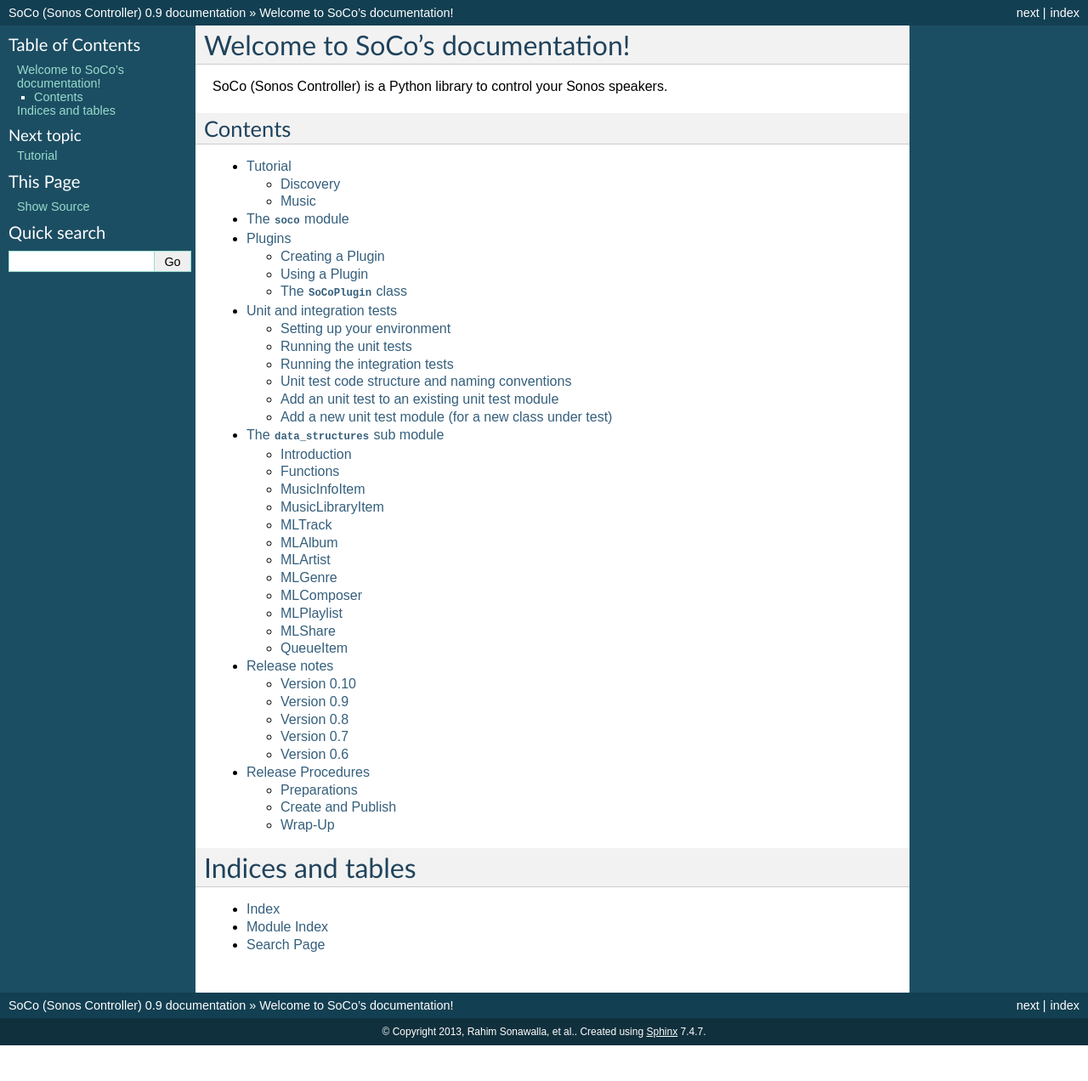
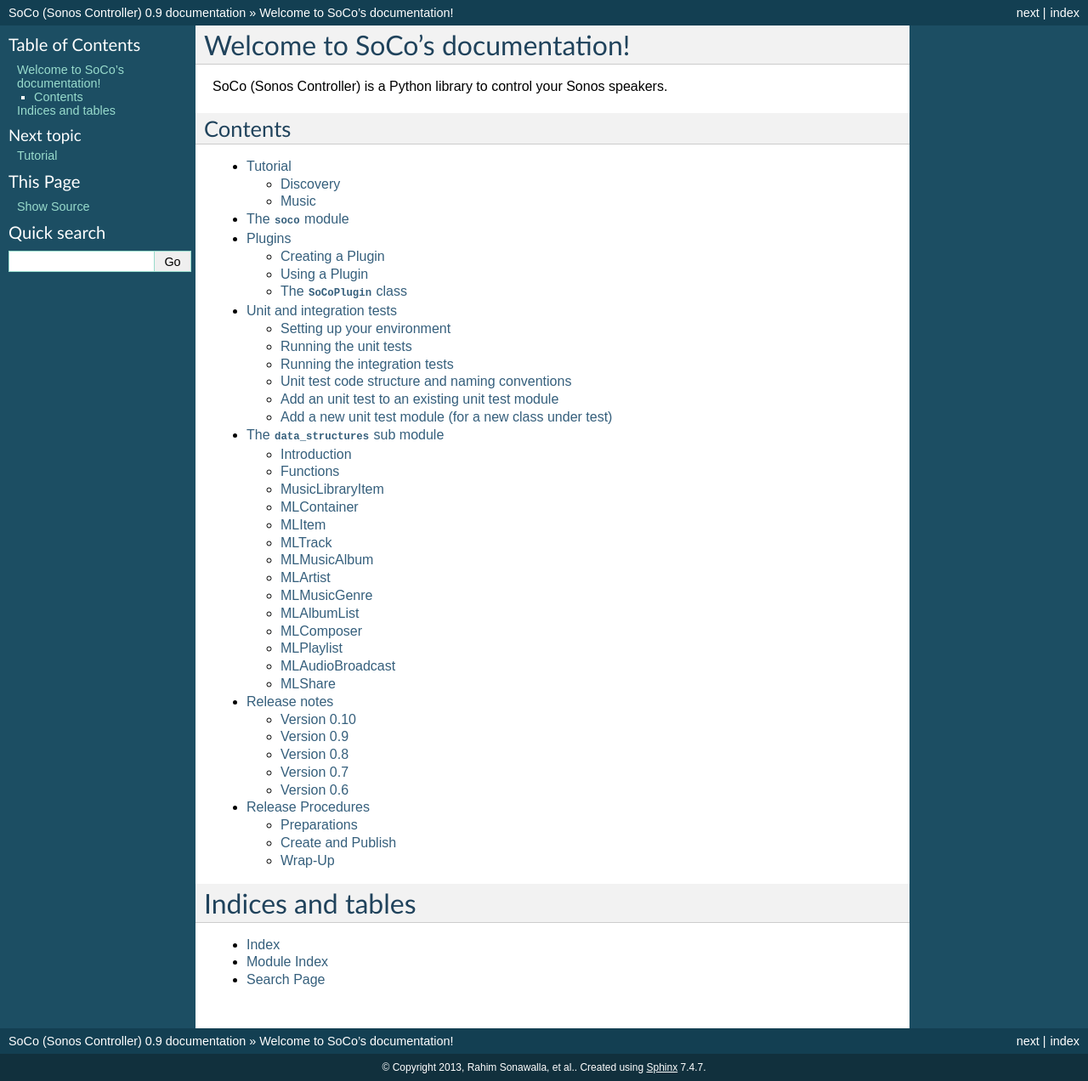
Before and after one commit to SoCo/SoCo, a Sphinx documentation site: the page built from doc/index.rst, in a window 1280 px wide. Shown: the whole page at 85% size. Built offline with Sphinx 7.4.7, drawn with Linux system fonts in a browser that asks for light colours; before the commit the page ends 1230 px from its top, so only the background shows below that; some of the changed lines change nothing that is shown.

Commit message:
Revising docs for new data_structures

```diff
--- a/doc/data-structures-mod.rst
+++ b/doc/data-structures-mod.rst
@@ -6,69 +6,43 @@
 Introduction
 ============
 
-The data structures are used to represent playable items like e.g. a
-music track or playlist. The data structure classes are documented in
-the sections below and the rest of this section contains a more
-thorough introduction.
+The majority of the data structures in this module are used to represent the
+metadata for music items, such as music tracks, genres and playlists. The data
+structure classes are documented in the sections below and the rest of this
+section contains a more thorough introduction.
 
-To expand a bit, the ``data_structures`` sub-module consist of a
-hierarchy of classes that represent different music information
-items. This could be a "real" item such as a music library track,
-album or genre or an abstract item such as a music library item.
+Many music related items have a lot of metadata in common. For example, a music
+track and an album may both have artist and title metadata. It is possible
+therefore to derive a hierarchy of items, and to implement them as a class
+structure. The hierarchy which Sonos has adopted is represented by the `DIDL
+Lite xml schema <http://www.upnp.org/schemas/av/didl-lite-v2.xsd>`_ (DIDL stands for 'Digital Item Description Language'. For more details, see the
+`UPnP specifications
+(PDF) <http://www.upnp.org/specs/av/UPnP-av-ContentDirectory-v1-Service.pdf>`_.
 
-The main advantages of using classes as apposed to e.g. dicts to
-contain the information are:
-
- * They are easy to identify
- * It is possibly to define and agree on certain abilities such as
-   what is the criteria for two tracks being equal
- * Certain functionality for these information object, such as
-   producing the XML that is needed for the UPnP communication can be
-   attached to the elements themselves.
-
-Many of the items have a lot in common and therefore has shared
-functionality. This has been implemented by means of inheritance, in
-such a way that common functionality is always pulled up the
-inheritance hierarchy to the highest point that have this
-functionality in common. The hierarchy is illustrated in figure
-:ref:`the figure below <figure-inheritance>`. The black lines are the
-lines of inheritance, going from the top down.
+In the ``data_structures`` module, each class represents a particular DIDL-Lite
+object and is illustrated in :ref:`the figure below <figure-inheritance>`. The
+black lines are the lines of inheritance, going from the top down.
 
 .. _figure-inheritance:
 .. inheritance-diagram:: soco.data_structures
 
-All data structures are :py:class:`music information items
-<.MusicInfoItem>`. Three classes inherit from this top level class;
-the :py:class:`queue item <.QueueItem>`, the :py:class:`music library
-item <.MusicLibraryItem>` and the music service item
+All data structures are subclasses of the abstract :py:class:`music library item <soco.data_structures.MusicLibraryItem>` class. You should never need to instantiate this directly. The subclasses are divided into :py:class:`ML Containers <soco.data_structures.MLContainer>` and :py:class:`ML Items <soco.data_structures.MLItem>`. In general, :py:class:`ML Containers <soco.data_structures.MLContainer>` are things, like playlists, which are intended to contain other items.
 
-There are 8 types of :py:class:`music library items
-<.MusicLibraryItem>`, represented by the 8 classes that inherit from
-it. From these classes all information items are available as named
-properties. All of these items contains a :py:attr:`title
-<.MusicLibraryItem.title>`, a :py:attr:`URI <.MusicLibraryItem.uri>`
-and a :py:attr:`UPnP class <.MusicLibraryItem.item_class>`, so these
-items are defined in the :py:class:`.MusicLibraryItem` class and
-inherited by them all. For most items the ``ID`` can be extracted from
-the URI in the same way, so therefore it is defined in
-:py:attr:`.MusicLibraryItem.item_id` and the few classes
-(:py:class:`.MLTrack`, :py:class:`.MLPlaylist`) that extract the ID
-differently from the URI then overrides this property. Besides the
-information items that they all share, :py:class:`.MLTrack` and
-:py:class:`.MLAlbum` define some extra fields such as :py:attr:`album
-<.MLTrack.album>`, :py:attr:`album_art_uri <.MLTrack.album_art_uri>`
-and :py:attr:`creator <.MLTrack.creator>`.
+At the bottom of the class hierarchy are 10 types of :py:class:`music library items <.MusicLibraryItem>`. On each of these classes, relevant metadata items
+are are available as attributes (though they may be implemented as properties).
+Each has a :py:attr:`title <.MusicLibraryItem.title>`, a :py:attr:`URI <.MusicLibraryItem.uri>`, an :py:attr:`item id <.MusicLibraryItem.item_id>` and
+a :py:attr:`UPnP class <.MusicLibraryItem.item_class>`. Some have other
+attributes. For example, :py:class:`.MLTrack` and :py:class:`.MLMusicAlbum` have
+some extra fields such as :py:attr:`album <.MLTrack.album>`,
+:py:attr:`album_art_uri <.MLTrack.album_art_uri>` and :py:attr:`creator <.MLTrack.creator>`.
 
-One of the more important attributes is :py:attr:`didl_metadata
-<.MusicLibraryItem.didl_metadata>`. It is used to produce the metadata
-that is sent to the Sonos® units. This metadata is created in an
-almost identical way, which is the reason that it is implemented in
-:py:class:`.MusicLibraryItem`. It uses the URI (through the ID), the
-UPnP class and the title that the items are instantiated with and the
-two class variables ``parent_id`` and ``_translation``. ``parent_id``
-must be over written in each of the sub classes, whereas that is only
-necessary for ``_translation`` if the information fields are different
-from the default.
+One of the more important attributes which each class has is
+:py:attr:`didl_metadata <.MusicLibraryItem.didl_metadata>`. It is used to
+produce the metadata that is sent to the Sonos® units in the form of xml. This
+metadata is created in an almost identical way for each class, which is why it
+is implemented in :py:class:`.MusicLibraryItem`. It uses the URI, the UPnP
+class and the title that the items are instantiated with, along with the two
+class variables ``parent_id`` and ``_translation``.
 
 Functions
 =========
@@ -76,17 +50,6 @@
 .. autofunction:: soco.data_structures.ns_tag
 .. autofunction:: soco.data_structures.get_ml_item
 
-MusicInfoItem
-=============
-
-.. autoclass:: soco.data_structures.MusicInfoItem
-   :members:
-   :show-inheritance:
-
-   .. automethod:: soco.data_structures.MusicInfoItem.__init__
-   .. automethod:: soco.data_structures.MusicInfoItem.__eq__
-   .. automethod:: soco.data_structures.MusicInfoItem.__repr__
-   .. automethod:: soco.data_structures.MusicInfoItem.__str__
 
 MusicLibraryItem
 ================
@@ -96,6 +59,29 @@
    :special-members:
    :show-inheritance:
 
+   .. automethod:: soco.data_structures.MusicLibraryItem.__init__
+   .. automethod:: soco.data_structures.MusicLibraryItem.__eq__
+   .. automethod:: soco.data_structures.MusicLibraryItem.__repr__
+   .. automethod:: soco.data_structures.MusicLibraryItem.__str__
+
+
+MLContainer
+===========
+
+.. autoclass:: soco.data_structures.MLContainer
+   :members:
+   :special-members:
+   :show-inheritance:
+
+MLItem
+=======
+
+.. autoclass:: soco.data_structures.MLItem
+   :members:
+   :special-members:
+   :show-inheritance:
+
+
 MLTrack
 =======
 
@@ -104,10 +90,10 @@
    :special-members:
    :show-inheritance:
 
-MLAlbum
-=======
+MLMusicAlbum
+============
 
-.. autoclass:: soco.data_structures.MLAlbum
+.. autoclass:: soco.data_structures.MLMusicAlbum
    :members:
    :special-members:
    :show-inheritance:
@@ -120,13 +106,22 @@
    :special-members:
    :show-inheritance:
 
-MLGenre
-=======
+MLMusicGenre
+============
 
-.. autoclass:: soco.data_structures.MLGenre
+.. autoclass:: soco.data_structures.MLMusicGenre
    :members:
    :special-members:
    :show-inheritance:
+
+MLAlbumList
+===========
+
+.. autoclass:: soco.data_structures.MLAlbumList
+   :members:
+   :special-members:
+   :show-inheritance:
+
 
 MLComposer
 ==========
@@ -144,6 +139,16 @@
    :special-members:
    :show-inheritance:
 
+
+MLAudioBroadcast
+================
+
+.. autoclass:: soco.data_structures.MLAudioBroadcast
+   :members:
+   :special-members:
+   :show-inheritance:
+
+
 MLShare
 =======
 
@@ -151,11 +156,3 @@
    :members:
    :special-members:
    :show-inheritance:
-
-QueueItem
-=========
-
-.. autoclass:: soco.data_structures.QueueItem
-   :members:
-   :special-members:
-   :show-inheritance:
```
